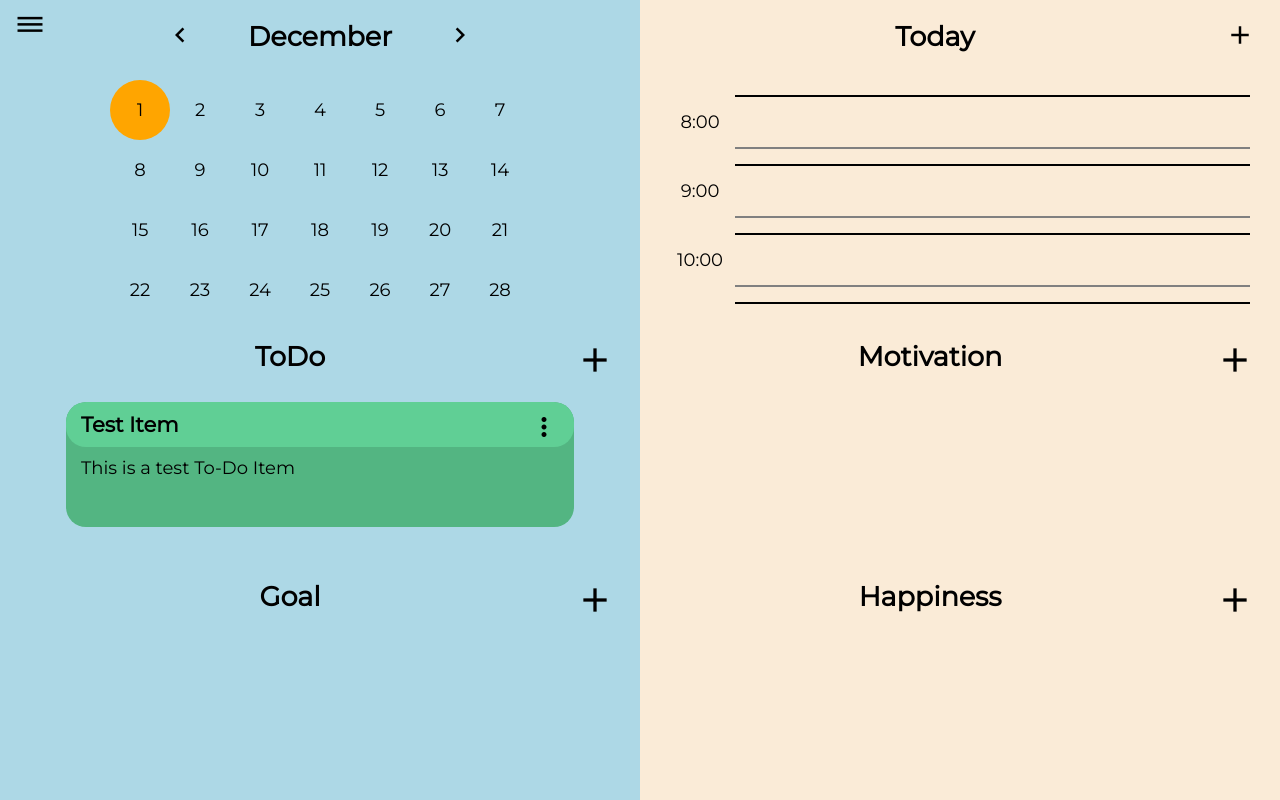
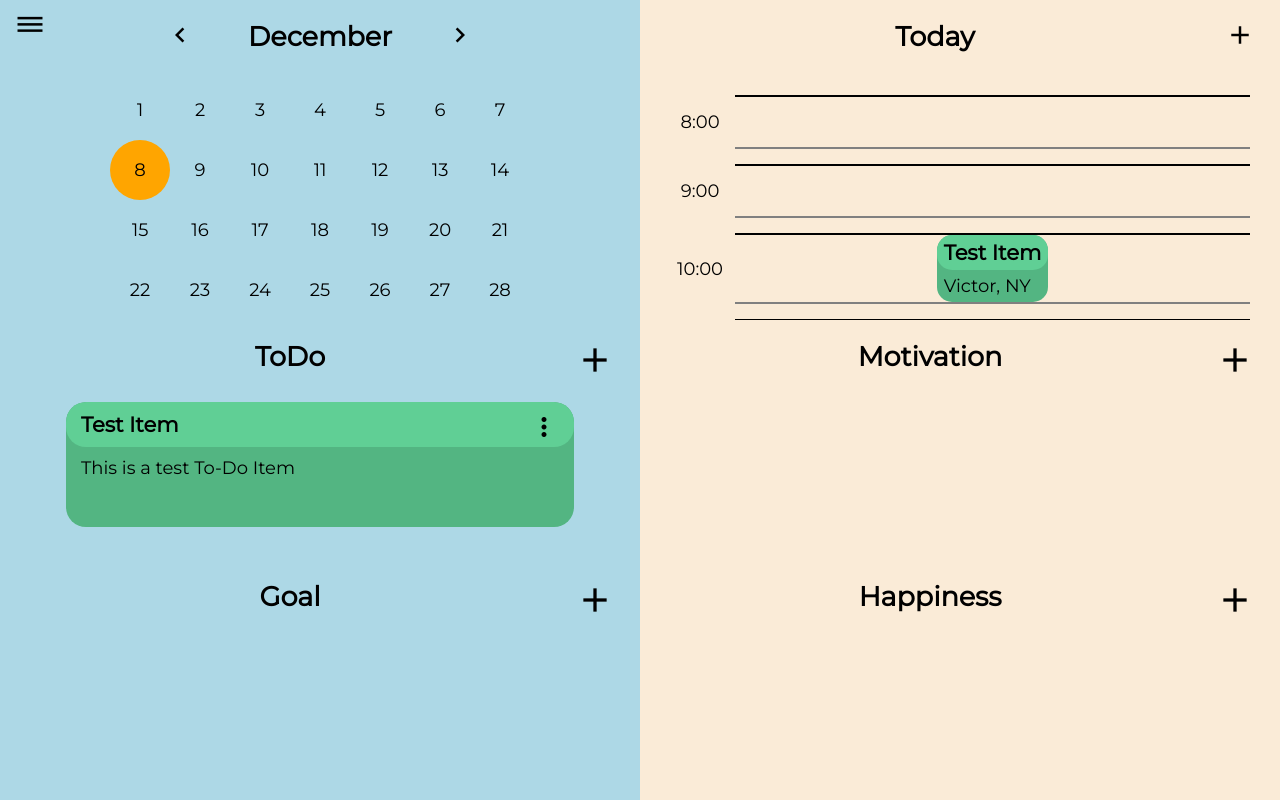
Before and after one commit to hxl1116/Flothe, a React (Create React App) app: page / in a window 1280 px wide. Built offline with nearby package versions, Linux system fonts and the light colour scheme.

Commit message:
Migrated time block element to TimeBlock component.

```diff
--- a/public/css/style.css
+++ b/public/css/style.css
@@ -265,7 +265,7 @@ body {
   padding-right: 5px;
   min-width: 60px;
 }
-.time-block-group .time-block-display {
+.time-block-group .time-block-item-display {
   display: flex;
   flex-flow: row nowrap;
   align-items: center;
--- a/resources/sass/partials/_today.sass
+++ b/resources/sass/partials/_today.sass
@@ -13,7 +13,7 @@
     padding-right: 5px
     min-width: 60px
 
-  .time-block-display
+  .time-block-item-display
     display: flex
     flex-flow: row nowrap
     align-items: center
--- a/src/components/App.js
+++ b/src/components/App.js
@@ -14,7 +14,7 @@ const testCalendarEvent = {
     desc: 'This is a test Calendar Event',
     location: 'Victor, NY',
     month: '11',
-    day: '5',
+    day: '7',
     start: '10:00',
     end: '11:00'
 };
@@ -32,7 +32,7 @@ class App extends Component {
             goalItems: [],
             motivationItems: [],
             happinessItems: [],
-            currentDay: new Date().getDay()
+            currentDay: new Date().getDate()
         }
     }
 
@@ -159,12 +159,12 @@ class App extends Component {
             <>
                 <Sidebar/>
                 <div id="sections-wrapper" className="day-layout">
-                    <Calendar id="calendar" items={this.state.calendarEvents} currentDay={this.state.currentDay}
+                    <Calendar id="calendar" items={this.state.calendarEvents} currentDay={this.state.currentDay - 1}
                               selectDay={(date) => this.selectDay(date)}/>
                     <Today id="today"
                            name="Today"
                            items={this.state.calendarEvents}
-                           currentDay={this.state.currentDay}
+                           currentDay={this.state.currentDay - 1}
                            addItem={(data) => this.addItem('calendar', data)}
                     />
                     <Section id="todo"
--- /dev/null
+++ b/src/components/TimeBlock.js
@@ -0,0 +1,38 @@
+import React, {Component} from 'react'
+import PropTypes from 'prop-types'
+import TodayItem from "./TodayItem";
+
+class TimeBlock extends Component {
+    constructor(props) {
+        super(props);
+    }
+
+    render() {
+        return (
+            <div className="time-block-group">
+                <p className="time-block-time">{this.props.time}</p>
+                <div className="time-block-item-display">
+                    {this.props.items.map(item => (
+                        <TodayItem idx={this.props.idx}
+                                   title={item.title}
+                                   desc={item.desc}
+                                   location={item.location}
+                                   month={item.month}
+                                   day={item.day}
+                                   start={item.start}
+                                   end={item.end}
+                        />
+                    ))}
+                </div>
+            </div>
+        )
+    }
+}
+
+TimeBlock.propTypes = {
+    idx: PropTypes.number,
+    time: PropTypes.string,
+    items: PropTypes.array
+};
+
+export default TimeBlock
--- a/src/components/Today.js
+++ b/src/components/Today.js
@@ -1,6 +1,7 @@
 import React, {Component, Fragment} from 'react'
 import PropTypes from 'prop-types'
 import TodayItem from "./TodayItem";
+import TimeBlock from "./TimeBlock";
 
 const times = [
     '8:00',
@@ -45,7 +46,7 @@ class Today extends Component {
             location: loc.value,
             start: start.value,
             end: end.value,
-            day: new Date().getDay(),
+            day: new Date().getDate(),
             month: new Date().getMonth()
         })
     };
@@ -109,7 +110,16 @@ class Today extends Component {
                 {sectionHeader}
                 {this.state.inputMode ? sectionForm : (
                     <div id="time-block-list">
-                        {times.map((value, idx) => timeBlock(value, idx))}
+                        {/*{console.log(this.props.items.filter(value => {*/}
+                        {/*    console.log(value.day, this.props.currentDay);*/}
+                        {/*    return value.day === this.props.currentDay;*/}
+                        {/*}))}*/}
+                        {times.map((value, idx) => <TimeBlock idx={idx} time={value} items={
+                            this.props.items.filter(
+                                item => item.day === this.props.currentDay.toString() && item.start === value
+                            )
+                        }/>)}
+                        {/*{times.map((value, idx) => timeBlock(value, idx))}*/}
                     </div>
                 )}
             </div>
--- a/src/components/TodayItem.js
+++ b/src/components/TodayItem.js
@@ -19,7 +19,7 @@ class TodayItem extends Component {
     render() {
         return (
             <li className="today-item-group">
-                <h3>{this.props.name}</h3>
+                <h3>{this.props.title}</h3>
                 <p onClick={this.toggleDesc}>{this.state.showDesc ? this.props.desc : this.props.location}</p>
             </li>
         )
@@ -28,7 +28,7 @@ class TodayItem extends Component {
 
 TodayItem.propTypes = {
     idx: PropTypes.number,
-    name: PropTypes.string,
+    title: PropTypes.string,
     desc: PropTypes.string,
     location: PropTypes.string,
     month: PropTypes.string,
```
